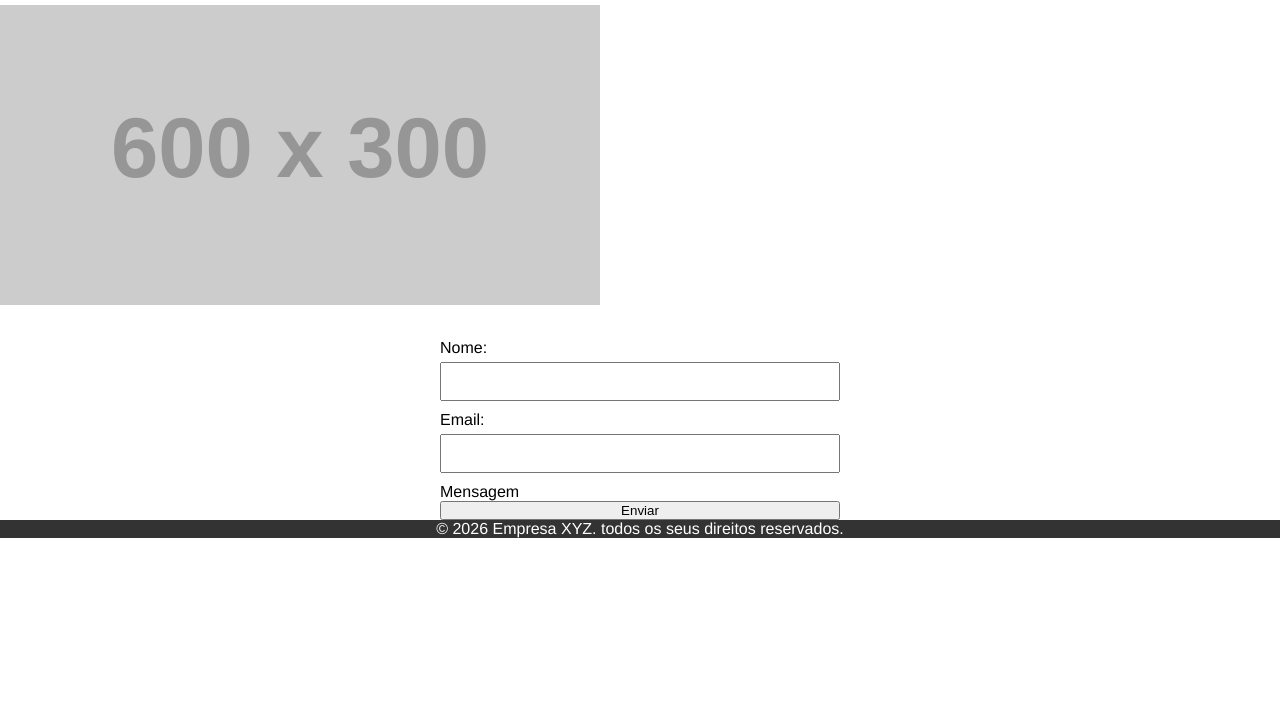
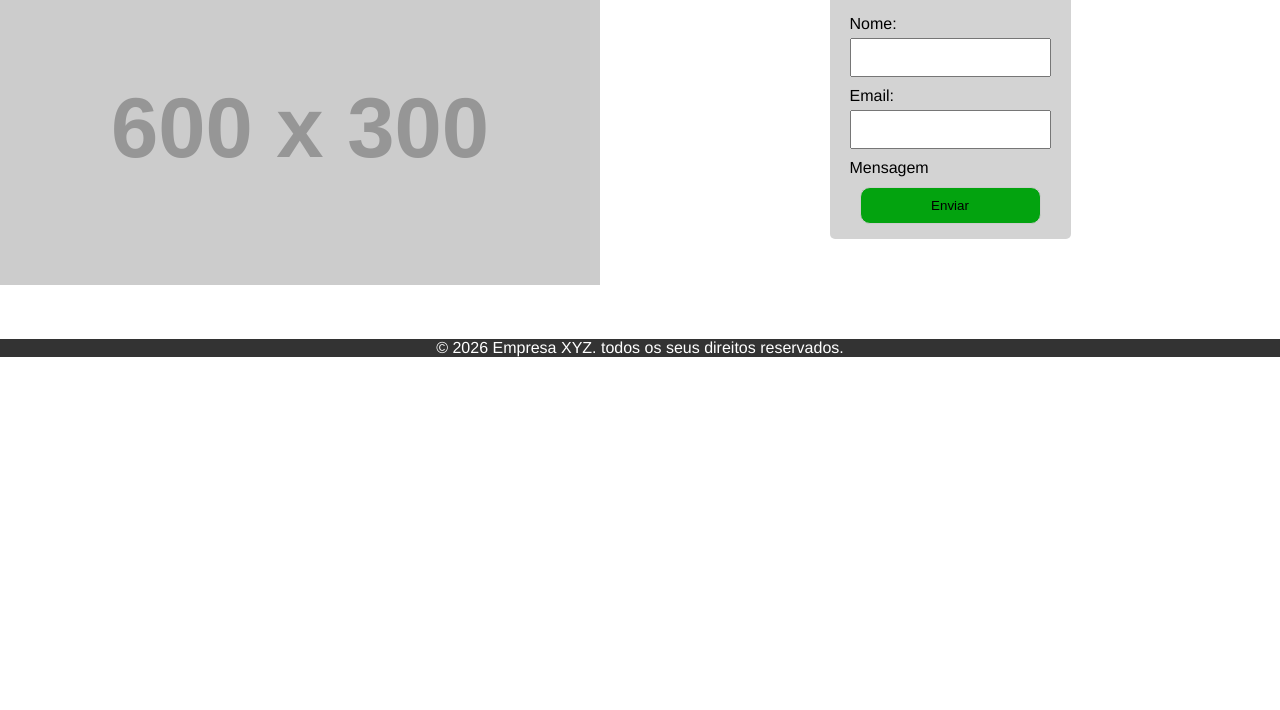
Before and after one commit to uriel-dev-study/python-web, a plain HTML site: page 02 - Site_com_varias_paginas/contato.html in a window 1280 px wide. Shown: the part 90-800 px from the top of the page. Drawn offline with Linux system fonts and the light colour scheme; placeholder pictures from the web are drawn by us.

Commit message:
feat: Organizando imagem de contato

```diff
--- a/02 - Site_com_varias_paginas/contato.html
+++ b/02 - Site_com_varias_paginas/contato.html
@@ -14,7 +14,7 @@
             <ul>
                 <li><a href="index.html">Home</a></li>
                 <li><a href="sobre.html">Sobre</a></li>
-                <li><a href="servico.html">Serviços</a></li>
+                <li><a href="servicos.html">Serviços</a></li>
                 <li><a href="contato.html">Contato</a></li>
                 <li><a href="blog.html">Blog</a></li>
             </ul>
@@ -22,7 +22,8 @@
      </header>
 
      <main>
-        <h1>Bem-Vindo à empresa XYZ</h1>
+        <h1>Contato</h1>
+        <section id="container-contato">
         <img src="https://via.placeholder.com/600x300" alt="Imagem de Boas Vindas">
         <form action="">
             <label for="name">Nome: </label>
@@ -36,7 +37,7 @@
 
             <button type="submit">Enviar</button>
         </form>
-
+        </section>
      </main>
 
      <footer>
--- a/02 - Site_com_varias_paginas/style.css
+++ b/02 - Site_com_varias_paginas/style.css
@@ -53,6 +53,10 @@ form {
     flex-direction: column;
     max-width: 400px;
     margin: 0 auto;
+    margin-bottom: 100px;
+    background: #d3d3d3;
+    padding: 20px 20px 5px 20px;
+    border-radius: 5px;
 }
 
 label {
@@ -63,3 +67,37 @@ input, textarea {
     padding: 10px;
     margin-top: 5px;
 }
+
+button {
+    margin: 10px;
+    padding: 10px;
+    border: 1px #ccc solid;
+    border-radius: 10px;
+    background-color: #03a30f;
+    cursor: pointer
+}
+
+
+button:hover{
+    margin: 10px;
+    padding: 10px;
+    border: 1px #ccc solid;
+    border-radius: 10px;
+    background-color: #03a30f;
+    cursor: pointer
+}
+
+#container-contato {
+    display: flex;
+    padding: 0px;
+    flex-wrap: wrap;
+    align-items: flex-start;
+    gap: 20px;
+    padding: 0px;
+}
+
+#container-contato img {
+    width: 100%;
+    max-width: 600px;
+    margin: 0;
+}
```
Also changed, not shown: 02 - Site_com_varias_paginas/blog.html (+2 -2 lines), 02 - Site_com_varias_paginas/index.html (+1 -1 lines), 02 - Site_com_varias_paginas/servicos.html (+2 -2 lines), 02 - Site_com_varias_paginas/sobre.html (+2 -2 lines).
